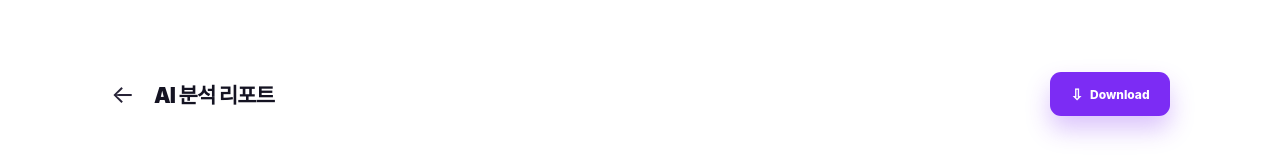
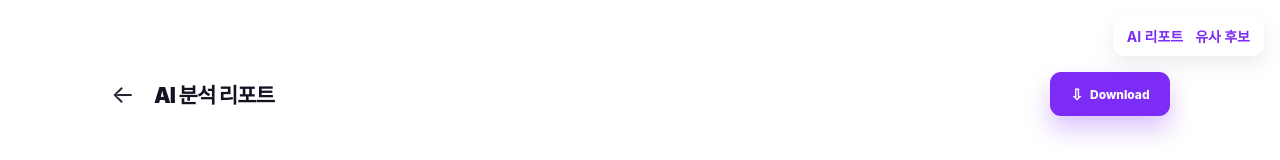
Before and after one commit to Trademark-analysis/FE, a React (Vite) app: page /report in a window 1280 px wide. Shown: the top 160 px of the page. Built offline with nearby package versions, Linux system fonts and the light colour scheme.

Commit message:
feat: 라우터 수정

```diff
--- a/package.json
+++ b/package.json
@@ -11,7 +11,8 @@
   },
   "dependencies": {
     "react": "^19.2.6",
-    "react-dom": "^19.2.6"
+    "react-dom": "^19.2.6",
+    "react-router-dom": "^7.15.1"
   },
   "devDependencies": {
     "@eslint/js": "^10.0.1",
--- a/src/App.tsx
+++ b/src/App.tsx
@@ -1,7 +1,53 @@
+import { BrowserRouter, Link, Navigate, Route, Routes } from "react-router-dom";
 import AnalysisReportPage from "./pages/AnalysisReportPage/AnalysisReportPage";
+//import SimilaritySearchPage from "./pages/SimilaritySearchPage/SimilaritySearchPage";
 
 function App() {
-  return <AnalysisReportPage />;
+  return (
+    <BrowserRouter>
+      <nav
+        style={{
+          position: "fixed",
+          top: 16,
+          right: 16,
+          zIndex: 1000,
+          display: "flex",
+          gap: 12,
+          padding: "10px 14px",
+          borderRadius: 12,
+          background: "rgba(255, 255, 255, 0.9)",
+          boxShadow: "0 8px 20px rgba(0, 0, 0, 0.08)",
+          fontSize: 14,
+          fontWeight: 700,
+        }}
+      >
+        <Link
+          to="/report"
+          style={{
+            color: "#7c2cf4",
+            textDecoration: "none",
+          }}
+        >
+          AI 리포트
+        </Link>
+
+        <Link
+          to="/similarity"
+          style={{
+            color: "#7c2cf4",
+            textDecoration: "none",
+          }}
+        >
+          유사 후보
+        </Link>
+      </nav>
+
+      <Routes>
+        <Route path="/" element={<Navigate to="/report" replace />} />
+        <Route path="/report" element={<AnalysisReportPage />} />
+      </Routes>
+    </BrowserRouter>
+  );
 }
 
 export default App;
```
Also changed, not shown: 1 other file (tests, documents, lock files or other folders).
